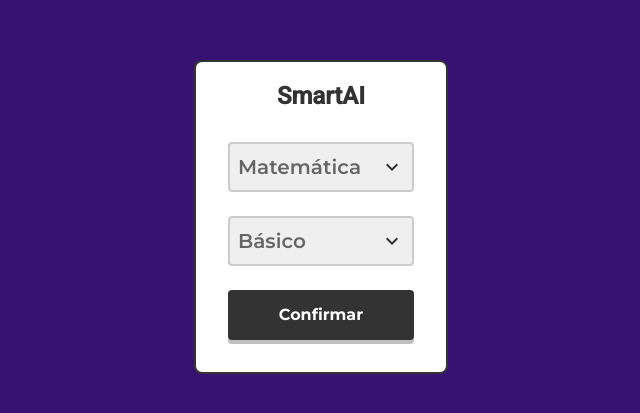
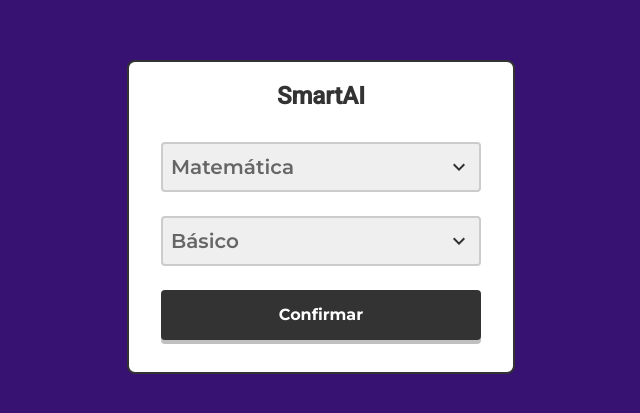
Before and after one commit to FeMotta/react-smartai, a React (Create React App) app: page / in a window 1280 px wide. Shown: the part 183-596 px from the top of the page, without its empty margins (319-959 px from the left). Built offline with nearby package versions, Linux system fonts and the light colour scheme.

Commit message:
altera classe 'form-title' para a pagina home

```diff
--- a/src/assets/styles/App.scss
+++ b/src/assets/styles/App.scss
@@ -57,6 +57,13 @@ $primary-color: #333;
   }
 }
 
+[data-page="home"] {
+  .form-title {
+    width: 25vw;
+    min-width: 300px;
+  }
+}
+
 @media (max-width: 768px) {
   [data-page="question-page"] {
     .edu-form {
--- a/src/pages/Home/Home.jsx
+++ b/src/pages/Home/Home.jsx
@@ -27,7 +27,7 @@ const Home = () => {
   };
 
   return (
-    <div className="form-container">
+    <div className="form-container" data-page="home">
       <form className="edu-form" onSubmit={handleSubmit}>
         <h2 className="form-title">SmartAI</h2>
         <Seletor
--- a/src/pages/QuestionPage/QuestionPage.jsx
+++ b/src/pages/QuestionPage/QuestionPage.jsx
@@ -65,7 +65,7 @@ const QuestionPage = () => {
                     onChange={handleChange}
                 />
                 <div className="button-group">
-                    <Botao >
+                    <Botao onClick={backHome}>
                         Voltar para Home
                     </Botao>
                     <Botao onClick={handleSubmit}>
```
